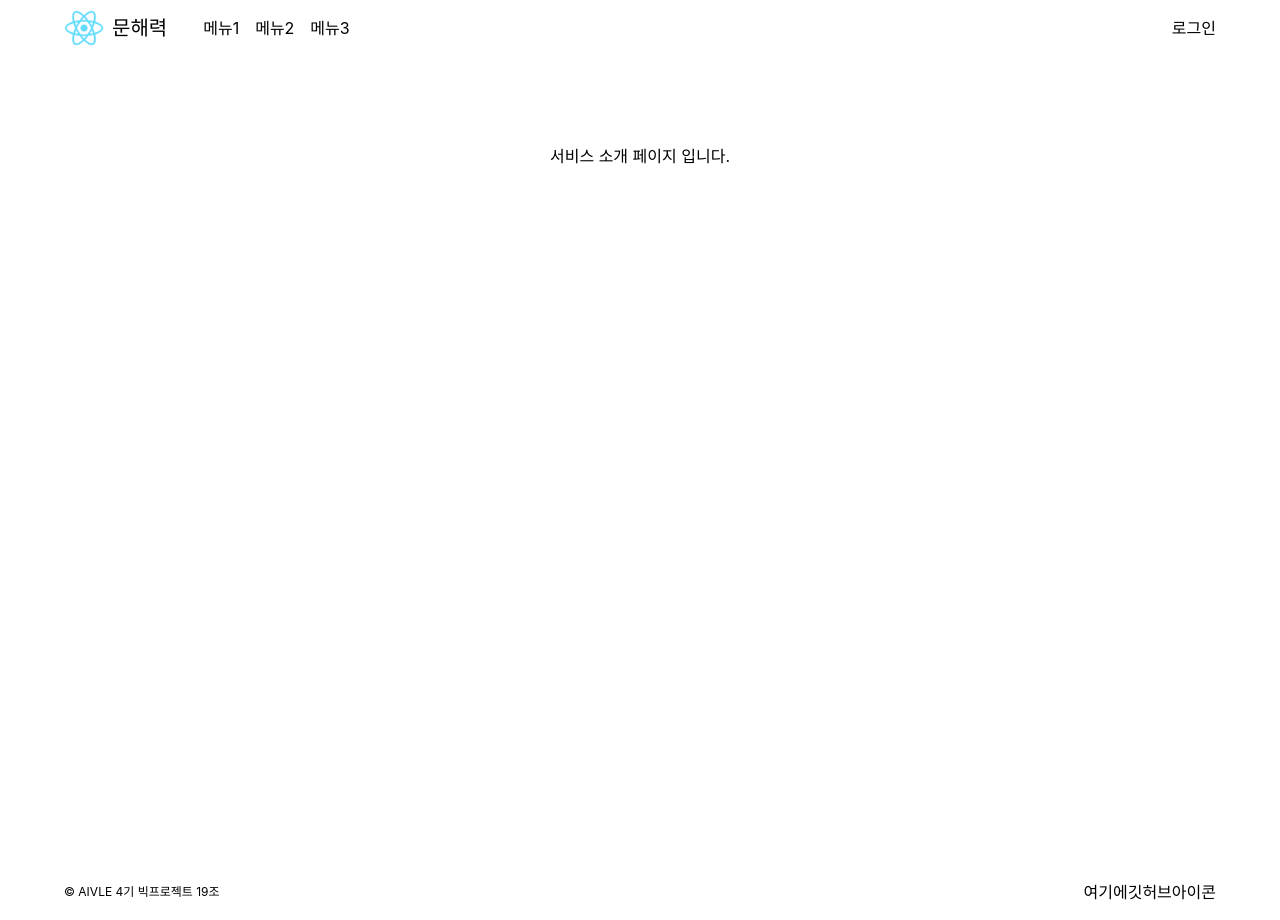
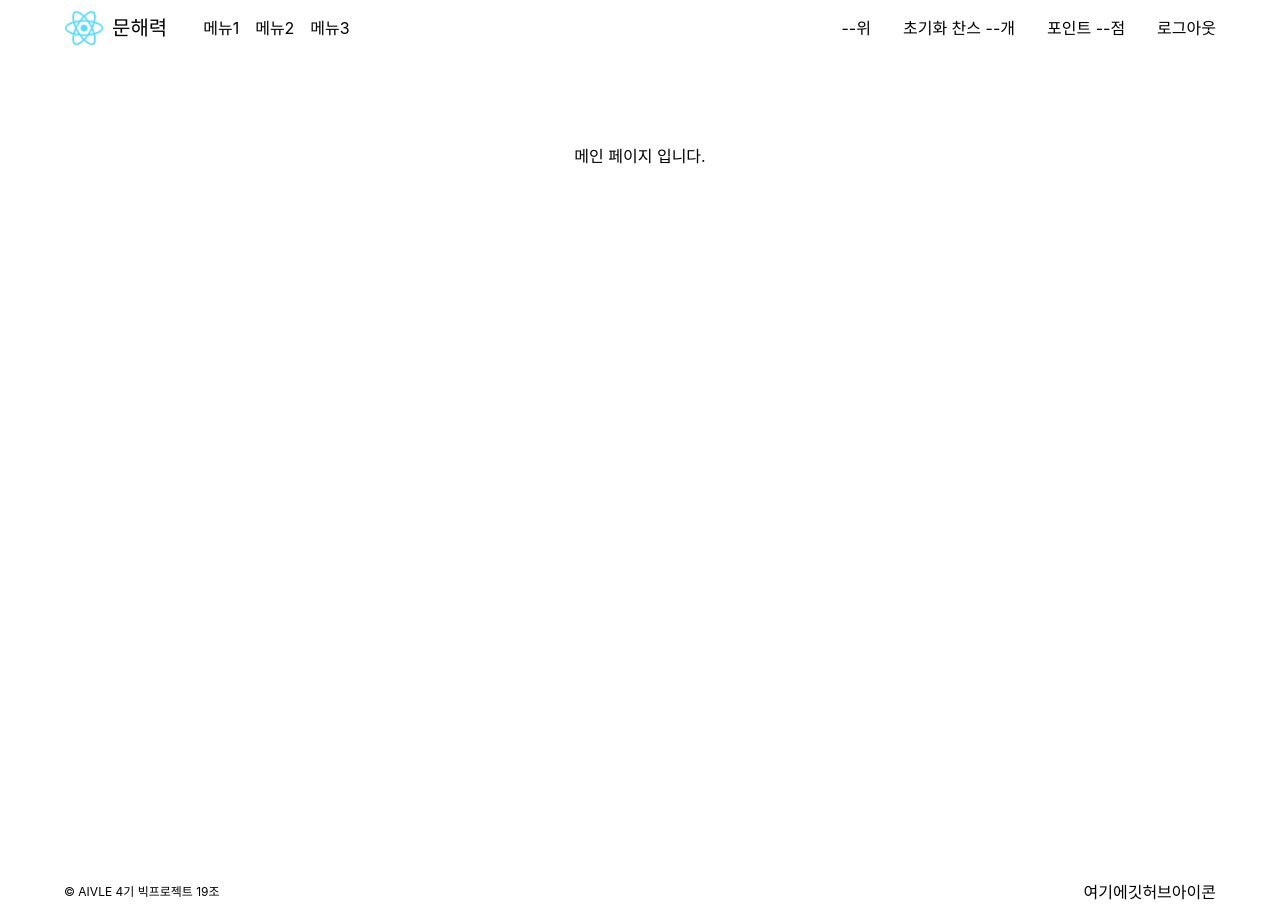
Before and after one commit to yewon-saurus/Aivle_BigProjectFE_19, a React (Create React App) app: page / in a window 1280 px wide. Built offline with nearby package versions, Linux system fonts and the light colour scheme.

Commit message:
Update 'Header': isLogin 상태에 따른 헤더 렌더링

```diff
--- a/src/App.js
+++ b/src/App.js
@@ -10,12 +10,12 @@ import Main from './pages/main/Main';
 import Info from './pages/info/Info';
 
 function App() {
-  const [isLogin, setIsLogin] = useState(false);
+  const [isLogin, setIsLogin] = useState(true); // 개발 중 편의를 위해 true로 설정
 
   return (
     <div className="App">
       <BrowserRouter>
-        <Header />
+        <Header isLogin={isLogin} setIsLogin={setIsLogin} />
 
         <Routes>
           {/* 로그인 O -> Main, 로그인 X -> Info(소개페이지) */}
--- a/src/components/Header.jsx
+++ b/src/components/Header.jsx
@@ -32,9 +32,19 @@ function Header(props) {
                     <a href="#" className={``} >메뉴2</a>
                     <a href="#" className={``} >메뉴3</a>
                 </div>
-                <div>
-                    <a href={process.env.PUBLIC_URL+'/login'} className={``}>로그인</a>
-                </div>
+                {
+                    props.isLogin ?
+                    <div className="flex items-center gap-[2em]">
+                        <a href="" className="" >--위</a>
+                        <a href="" className="" >초기화 찬스 --개</a>
+                        <a href="" className="" >포인트 --점</a>
+                        <a href="#" className="" onClick="">로그아웃</a>
+                    </div>
+                    :
+                    <div>
+                        <a href={process.env.PUBLIC_URL+'/login'} className={``}>로그인</a>
+                    </div>
+                }
             </div>
         </div>
     );
```
